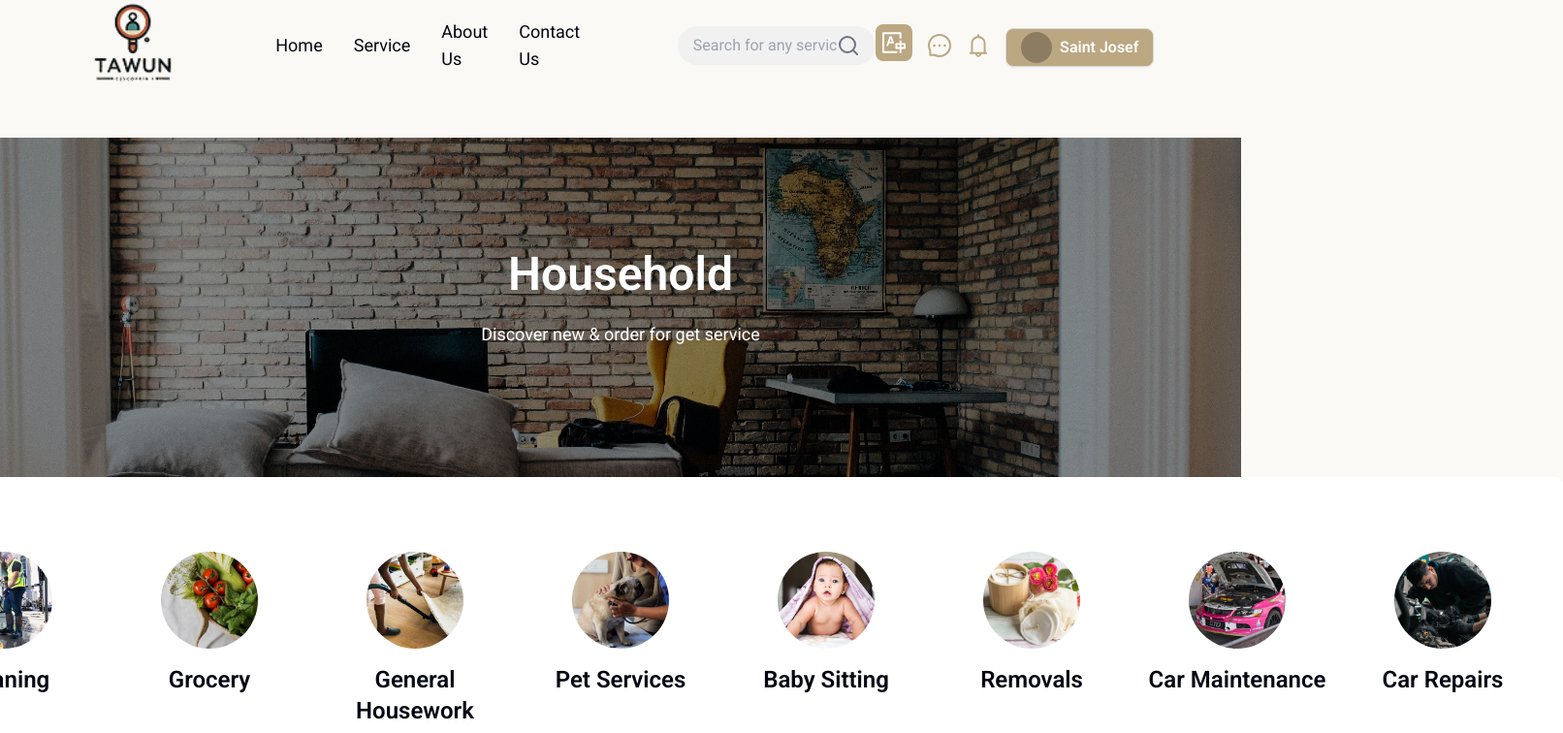
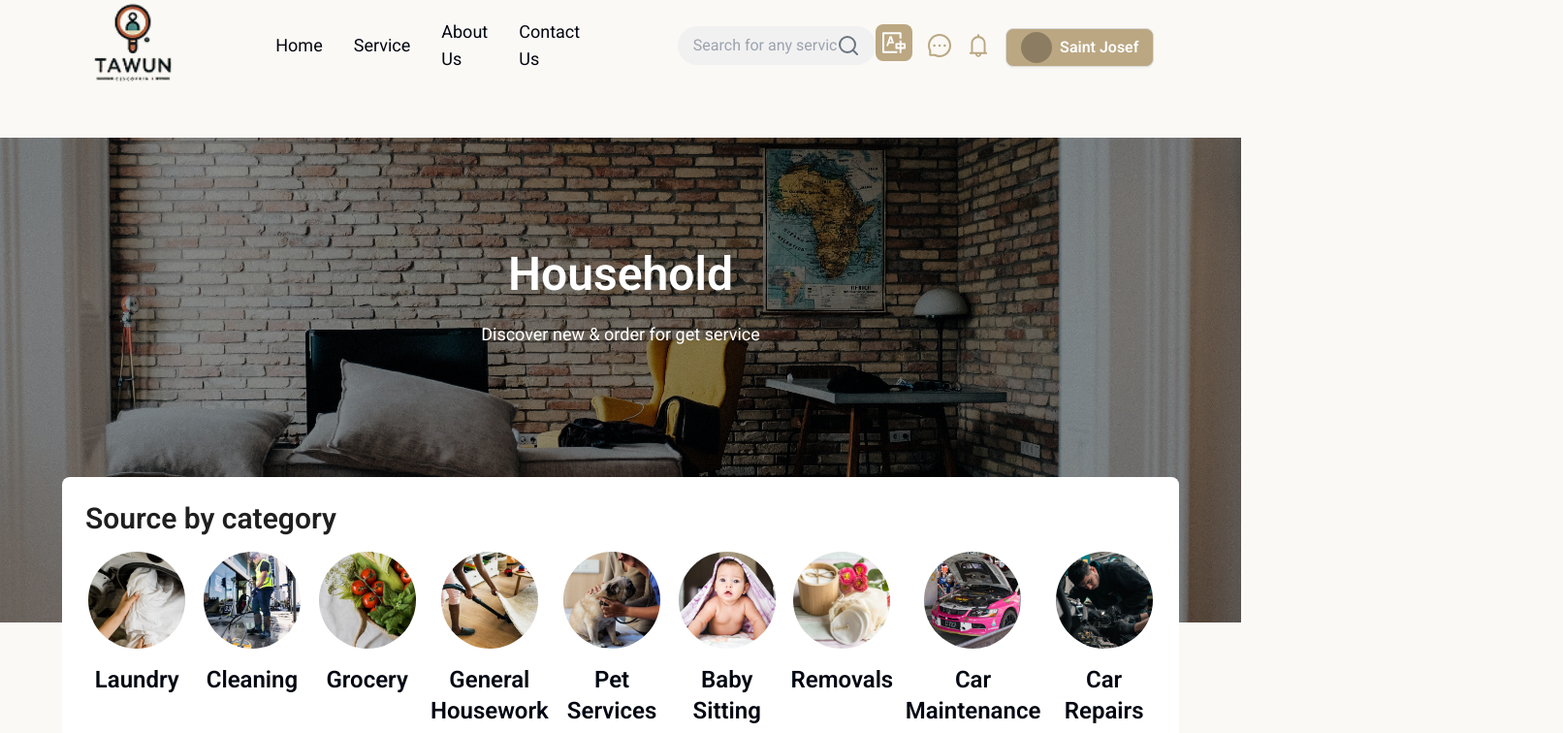
Before and after one commit to bdCalling-Sdt-hub/ivantao-service-website, a Next.js app: page /categories in a window 1280 px wide. Shown: the top 756 px of the page at 97% size, 1612 px wide, since content can reach past the window. Built offline with nearby package versions, Linux system fonts and the light colour scheme.

Commit message:
category pages update v1.1

```diff
--- /dev/null
+++ b/src/app/(views)/categories/[category]/page.tsx
@@ -0,0 +1,42 @@
+import Window from "@/components/shared/window";
+import React from "react";
+import { categoryPageDatas, categorySelection } from "../page-data";
+import { redirect } from "next/navigation";
+import { HomeFilled } from "@ant-design/icons";
+import { Breadcrumb } from "antd";
+
+interface Categories {
+  image: string;
+  title: string;
+  description: string;
+}
+
+export default function Page({ params }: { params: { category: string } }) {
+  const findCategory = (): Categories => {
+    return (
+      categoryPageDatas.find(
+        (c) => c.title.trim().toLowerCase() === params.category.toLowerCase()
+      ) || redirect("/categories")
+    );
+  };
+
+  const category: Categories = findCategory();
+  const breads = [
+    {
+      href: "/",
+      title: <HomeFilled className="!text-xl" />,
+    },
+    {
+      title: params.category.replace(/\b\w/g, (char) => char.toUpperCase()),
+    },
+  ];
+
+  return (
+    <main className="py-12">
+      <div className="flex flex-row justify-start items-center">
+        <Breadcrumb items={breads} className="font-semibold text-xl" />
+      </div>
+      <Window cat={category} catSel={categorySelection} />
+    </main>
+  );
+}
--- a/src/app/(views)/categories/page-data.ts
+++ b/src/app/(views)/categories/page-data.ts
@@ -1,8 +1,15 @@
-export const category = {
-  image: "/images/categories/household.jfif",
-  title: "Household",
-  description: "Discover new & order for get service",
-};
+export const categoryPageDatas = [
+  {
+    image: "/images/categories/household.jfif",
+    title: "Household",
+    description: "Discover new & order for get service",
+  },
+  {
+    image: "/images/categories/laundry.jfif",
+    title: "Cleaning",
+    description: "Discover new & order for get service",
+  },
+];
 export const categorySelection = [
   {
     title: "Laundry",
--- a/src/app/(views)/categories/page.tsx
+++ b/src/app/(views)/categories/page.tsx
@@ -1,46 +1,30 @@
-import Title from "antd/es/typography/Title";
-import React from "react";
-import { category, categorySelection } from "./page-data";
+"use client";
+import Shop from "./shop";
+import { categoryPageDatas, categorySelection } from "./page-data";
+import Window from "@/components/shared/window";
+interface Categories {
+  image: string;
+  title: string;
+  description: string;
+}
+export default function Page() {
+  const findCategory = (): Categories => {
+    return (
+      categoryPageDatas.find(
+        (cat) => cat.title.trim().toLowerCase() === "household"
+      ) || {
+        image: "",
+        title: "Unknown",
+        description: "No description available",
+      }
+    );
+  };
 
-import Shop from "./shop";
+  const category: Categories = findCategory();
 
-export default function Page() {
   return (
     <main className="py-12">
-      <div
-        className="h-[500px] w-full bg-cover bg-no-repeat bg-center overflow-visible"
-        style={{ backgroundImage: `url('${category.image}')` }}
-      >
-        <div className="h-full w-full bg-[#00000071] flex flex-col justify-center items-center relative">
-          <Title className="!text-5xl !text-background">{category.title}</Title>
-          <p className="text-background text-lg">{category.description}</p>
-          <div className="h-1/3" />
-          <div className="absolute h-[300px] bg-background -bottom-[150px] p-6 rounded-lg">
-            <Title level={2}>Source by category</Title>
-            <div className="h-[250px] w-full">
-              <div className="flex flex-row justify-around gap-3">
-                {categorySelection.map((item) => (
-                  <div
-                    key={item.title}
-                    className="w-[200px] h-[200px] hover:shadow-lg rounded-lg transition-shadow duration-500 cursor-pointer"
-                  >
-                    <div className="w-full h-full flex flex-col justify-start items-center">
-                      <div
-                        className="h-[100px] w-[100px] bg-cover bg-center rounded-full"
-                        style={{ backgroundImage: `url(${item.image})` }}
-                      ></div>
-                      <p className="text-center font-semibold text-2xl break-words max-w-full pt-4">
-                        {item.title}
-                      </p>
-                    </div>
-                  </div>
-                ))}
-              </div>
-            </div>
-          </div>
-        </div>
-      </div>
-      <div className="h-[200px] w-full rounded-xl"></div>
+      <Window cat={category} catSel={categorySelection} />
       <Shop />
     </main>
   );
--- /dev/null
+++ b/src/components/shared/window.tsx
@@ -0,0 +1,60 @@
+import React from "react";
+import Title from "antd/es/typography/Title";
+
+interface Cat {
+  image: string;
+  title: string;
+  description: string;
+}
+interface CatSel {
+  title: string;
+  key: string;
+  image: string;
+}
+
+interface WindowProps {
+  cat: Cat;
+  catSel: CatSel[];
+}
+export default function Window({ cat, catSel }: WindowProps) {
+  const category = cat;
+  const categorySelection = catSel; // Ensure it's an array
+  return (
+    <>
+      <div
+        className="h-[500px] w-full bg-cover bg-no-repeat bg-center overflow-visible"
+        style={{ backgroundImage: `url('${category.image}')` }}
+      >
+        <div className="h-full w-full bg-[#00000071] flex flex-col justify-center items-center relative">
+          <Title className="!text-5xl !text-background">{category.title}</Title>
+          <p className="text-background text-lg">{category.description}</p>
+          <div className="h-1/3" />
+          <div className="absolute w-[90%] h-[300px] bg-background -bottom-[150px] p-6 rounded-lg">
+            <Title level={2}>Source by category</Title>
+            <div className="h-[250px] w-full">
+              <div className="flex flex-row justify-around gap-3">
+                {categorySelection.map((item) => (
+                  <div
+                    key={item.title}
+                    className="w-[200px] h-[200px] hover:shadow-lg rounded-lg transition-shadow duration-500 cursor-pointer"
+                  >
+                    <div className="w-full h-full flex flex-col justify-start items-center">
+                      <div
+                        className="h-[100px] w-[100px] bg-cover bg-center rounded-full"
+                        style={{ backgroundImage: `url(${item.image})` }}
+                      ></div>
+                      <p className="text-center font-semibold text-2xl break-words max-w-full pt-4">
+                        {item.title}
+                      </p>
+                    </div>
+                  </div>
+                ))}
+              </div>
+            </div>
+          </div>
+        </div>
+      </div>
+      <div className="h-[200px] w-full rounded-xl"></div>
+    </>
+  );
+}
```
Also changed, not shown: public/images/categories/laundry.jfif (added).
